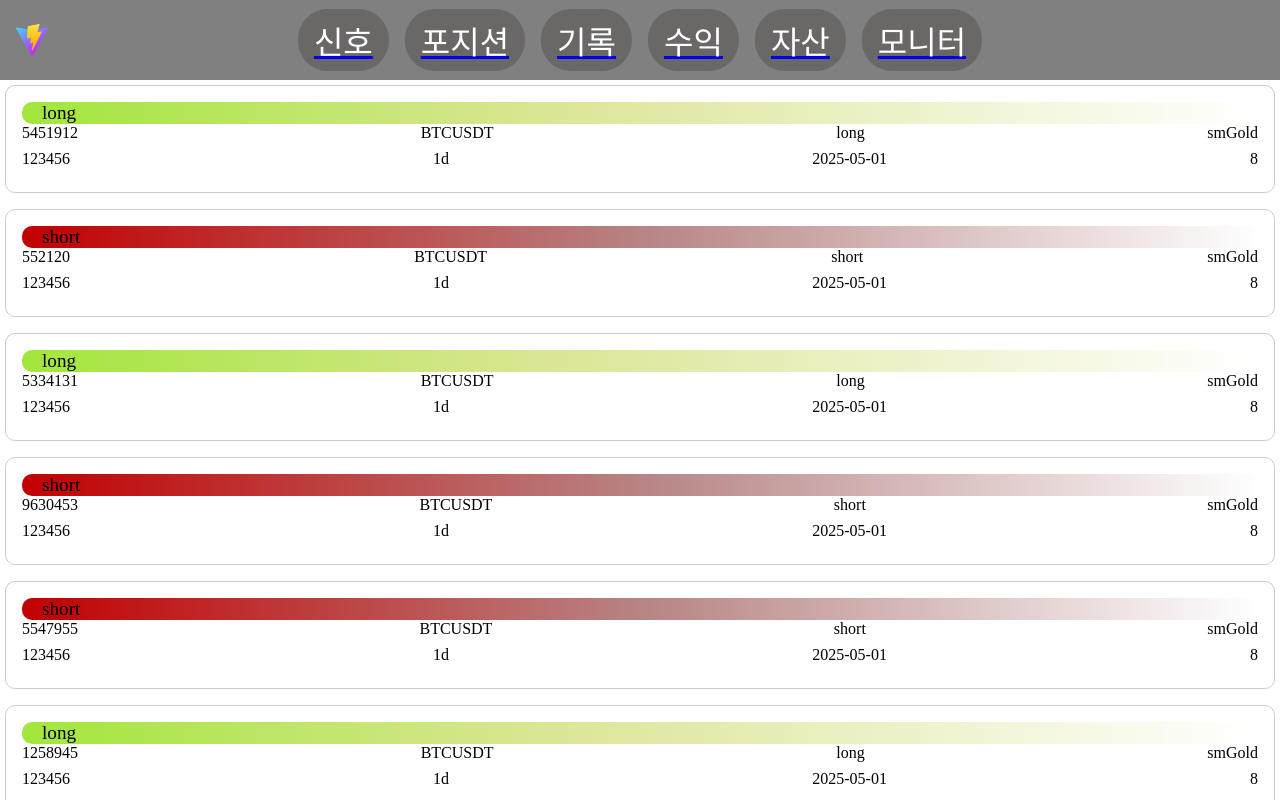
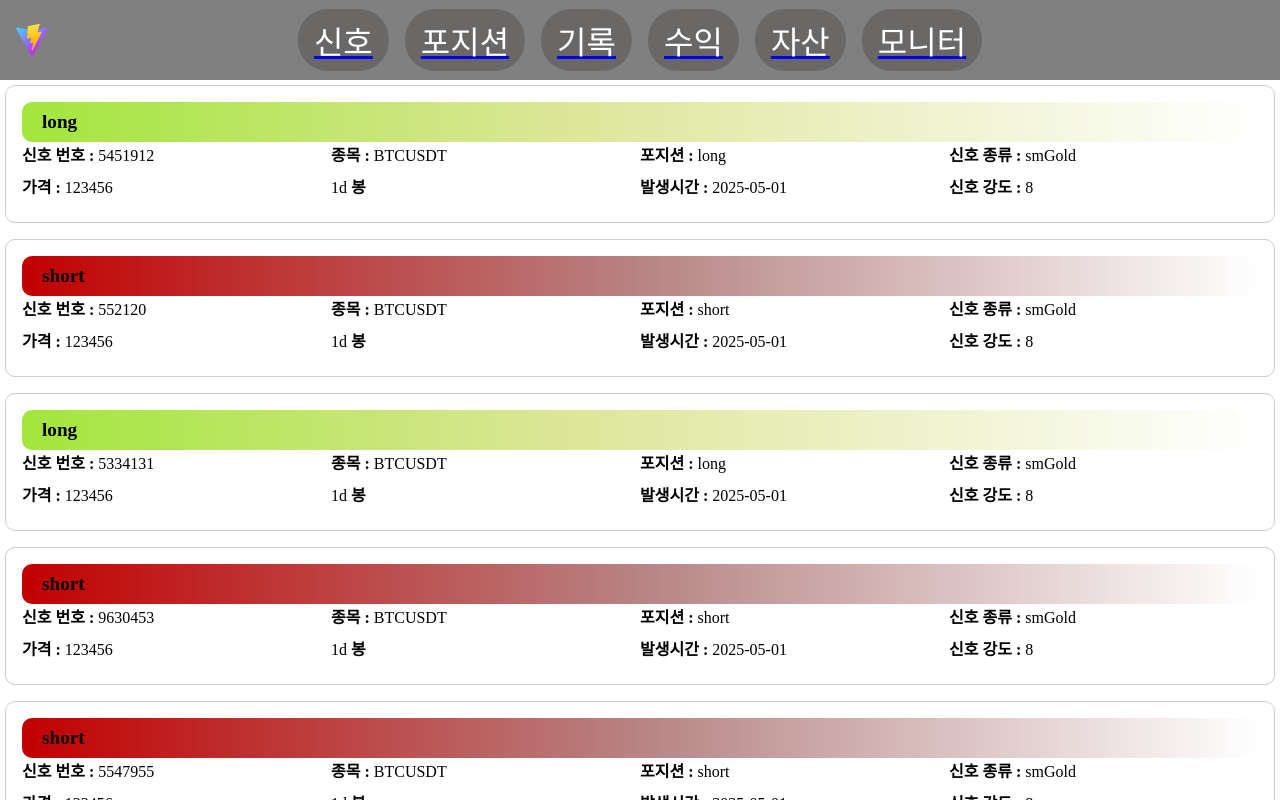
Before and after one commit to K-KY/trading-front, a React (Vite) app: page /signal in a window 1280 px wide. Shown: the top 800 px of the page. Built offline with nearby package versions, Linux system fonts and the light colour scheme.

Commit message:
Refactor : 공통 CSS 분리 및 각 속성 이름 추가

```diff
--- a/src/components/signal/SignalItem.tsx
+++ b/src/components/signal/SignalItem.tsx
@@ -13,6 +13,9 @@ export interface Signal {
 }
 
 const SignalItem = ({signal}: { signal: Signal }) => {
+    function click() {
+        console.log("click")
+    }
     return (
         // <tbody>
         //
@@ -45,21 +48,37 @@ const SignalItem = ({signal}: { signal: Signal }) => {
         //
         // </tbody>
         <ul className="signal-list">
-                <li key={signal.signalNumber} className="signal-card">
-                    <SignalItemTitle title={signal.position}></SignalItemTitle>
-                    <div className="signal-row">
-                        <span>{signal.signalNumber}</span>
-                        <span>{signal.symbol}</span>
-                        <span>{signal.position}</span>
-                        <span>{signal.kind}</span>
+            <li key={signal.signalNumber} className="signal-card">
+                <SignalItemTitle title={signal.position}></SignalItemTitle>
+                <div className="signal-row" onClick ={() => click()}>
+                    <div className={"item-content-container"}>
+                        <span><span className={"item-content-title"}>신호 번호 : </span>{signal.signalNumber}</span>
                     </div>
-                    <div className="signal-row">
-                        <span>{signal.price}</span>
-                        <span>{signal.interval}</span>
-                        <span>{signal.time}</span>
-                        <span>{signal.intensity}</span>
+                    <div className={"item-content-container"}>
+                        <span><span className={"item-content-title"}>종목 : </span>{signal.symbol}</span>
                     </div>
-                </li>
+                    <div className={"item-content-container"}>
+                        <span><span className={"item-content-title"}>포지션 : </span>{signal.position}</span>
+                    </div>
+                    <div className={"item-content-container"}>
+                        <span><span className={"item-content-title"}>신호 종류 : </span>{signal.kind}</span>
+                    </div>
+                </div>
+                <div className="signal-row">
+                    <div className={"item-content-container"}>
+                        <span><span className={"item-content-title"}>가격 : </span>{signal.price}</span>
+                    </div>
+                    <div className={"item-content-container"}>
+                        <span>{signal.interval} <span className={"item-content-title"}>봉</span></span>
+                    </div>
+                    <div className={"item-content-container"}>
+                        <span><span className={"item-content-title"}>발생시간 : </span>{signal.time}</span>
+                    </div>
+                    <div className={"item-content-container"}>
+                        <span><span className={"item-content-title"}>신호 강도 : </span>{signal.intensity}</span>
+                    </div>
+                </div>
+            </li>
         </ul>
 
     )
--- a/src/components/signal/SignalItemTitle.tsx
+++ b/src/components/signal/SignalItemTitle.tsx
@@ -3,12 +3,12 @@ import "../../css/signal/SignalItem.css"
 const SignalItemTitle = ({title}: { title: string }) => {
     if (title.toLowerCase() === "long") {
         return (
-            <div className={"title-position-long"}>{title}</div>
+            <div className={"title-position-long item-title"}>{title}</div>
         )
     }
     if (title.toLowerCase() === "short") {
         return (
-            <div className={"title-position-short"}>{title}</div>
+            <div className={"title-position-short item-title"}>{title}</div>
         )
     }
 }
--- a/src/css/signal/SignalItem.css
+++ b/src/css/signal/SignalItem.css
@@ -45,17 +45,32 @@
 .title-position-long {
     background: #a2e63c;
     background: linear-gradient(90deg,rgba(162, 230, 60, 1) 0%, rgba(222, 230, 154, 1) 45%, rgba(255, 255, 255, 1) 100%);
+}
+
+.item-title {
     font-size:  1.2rem;
-    align-items: start;
+    align-items: center;
+    display: flex;
     padding-left: 20px;
     border-radius: 10px;
+    height: 2.5rem;
+    font-weight: bold;
 }
 
 .title-position-short {
     background: #c20000;
     background: linear-gradient(90deg,rgba(194, 0, 0, 1) 0%, rgba(184, 134, 134, 1) 51%, rgba(255, 255, 255, 1) 100%);
-    font-size:  1.2rem;
-    align-items: start;
-    padding-left: 20px;
-    border-radius: 10px;
 }
+
+
+.item-content-container {
+    display: flex;
+    flex-direction: column;
+    justify-content: flex-start;
+    align-items: flex-start;
+    text-align: left;
+    width: 25%;
+}
+.item-content-title {
+    font-weight: bold;
+}
```
